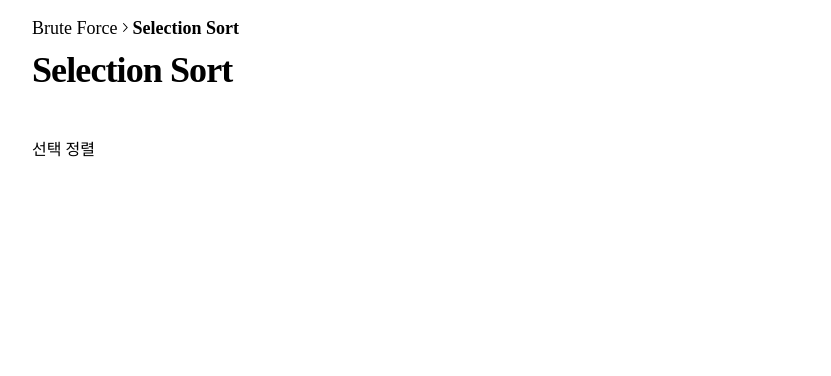
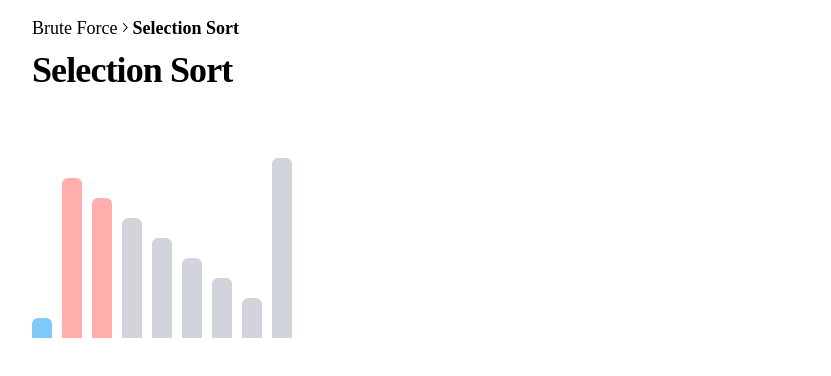
Before and after one commit to doputer/algorify, a Gatsby site: page /selection-sort/ in a window 1280 px wide. Shown: the part 78-454 px from the top of the page, without its empty margins (224-1055 px from the left). Built offline with nearby package versions, Linux system fonts and the light colour scheme; Gatsby itself is replaced by a stand-in of ours.

Commit message:
feat: Selection Sort 추가

```diff
--- /dev/null
+++ b/src/components/visualizer/algorithm/selectionSort.ts
@@ -0,0 +1,28 @@
+function selectionSort(array: number[]) {
+  function* generator(array: number[]) {
+    for (let i = 0; i < array.length - 1; i++) {
+      let indexMin = i;
+
+      for (let j = i + 1; j < array.length; j++) {
+        yield { type: 'compare', payload: [i, j] };
+
+        if (array[j] < array[indexMin]) {
+          indexMin = j;
+        }
+      }
+
+      [array[i], array[indexMin]] = [array[indexMin], array[i]];
+
+      if (i !== indexMin) yield { type: 'swap', payload: [i, indexMin] };
+      yield { type: 'done', payload: [i] };
+    }
+
+    yield { type: 'done', payload: [array.length - 1] };
+
+    return array;
+  }
+
+  return generator(array);
+}
+
+export default selectionSort;
--- a/src/components/visualizer/visualizer.tsx
+++ b/src/components/visualizer/visualizer.tsx
@@ -3,6 +3,7 @@ import { useEffect, useRef } from 'react';
 import wait from '@/utils/wait';
 
 import bubbleSort from './algorithm/bubbleSort';
+import selectionSort from './algorithm/selectionSort';
 
 interface VisualizerProps {
   algorithm: string;
@@ -22,6 +23,7 @@ function Visualizer({ algorithm }: VisualizerProps) {
 
   useEffect(() => {
     algorithm === 'bubble' && operate(bubbleSort([...values]));
+    algorithm === 'selection' && operate(selectionSort([...values]));
   }, []);
 
   const changeColor = (target: HTMLDivElement, color: string) => {
--- a/src/posts/selection-sort/index.mdx
+++ b/src/posts/selection-sort/index.mdx
@@ -3,4 +3,6 @@ type: 'Brute Force'
 title: 'Selection Sort'
 ---
 
-선택 정렬
+import Visualizer from '@/components/visualizer';
+
+<Visualizer algorithm="selection" />
```
